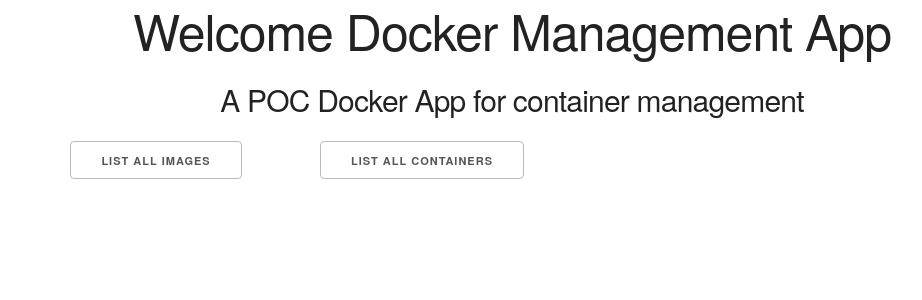
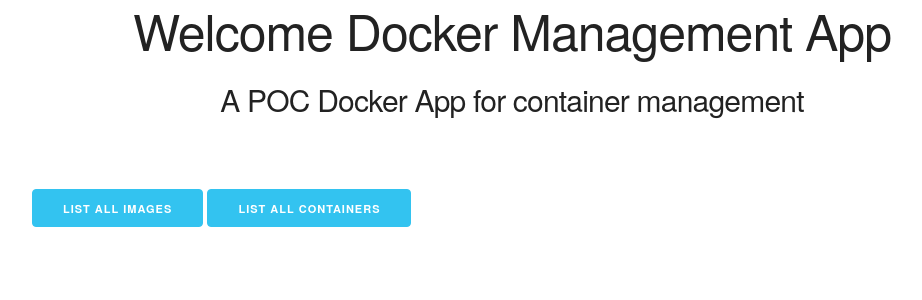
Before and after one commit to AjeetK/docker-app, a Flask app: page / in a window 1280 px wide. Shown: the top 300 px of the page, without its empty margins (128-1050 px from the left). Run offline with Flask 2, Linux system fonts and the light colour scheme.

Commit message:
fix: container logs floating outsite code block and align images and container list button on home page

```diff
--- a/templates/containerlogs.html
+++ b/templates/containerlogs.html
@@ -3,6 +3,7 @@
 	<!-- CSS -->
 	<link rel="stylesheet" href="/static/css/normalize.css">
 	<link rel="stylesheet" href="/static/css/skeleton.css">
+	<link rel="stylesheet" href="/static/css/custom.css">
 </head>
 <body>
 	<div class="container">
--- a/templates/home.html
+++ b/templates/home.html
@@ -6,6 +6,7 @@
       <!-- CSS -->
 	  <link rel="stylesheet" href="static/css/normalize.css">
 	  <link rel="stylesheet" href="static/css/skeleton.css">
+	  <link rel="stylesheet" href="static/css/custom.css">
 </head>
 <body>
 	<div class="container">
@@ -13,24 +14,13 @@
 			<h1><center>Welcome Docker Management App</center></h1>
 			<h4><center>A POC Docker App for  container management</center></h4>
 		</div> <!-- Endo of row -->
-	<div class="columns two"></div>
+		<br><br>
 		<div class="row">
-		<div class="columns five"></div>
-
-		<div class="columns two">
-			<a class="button" href="/images">List all images </a>
+			<div class="columns twelve text-center">
+				<a class="button button-primary" href="/images">List all images </a>
+				<a class="button button-primary" href="/containers">List all containers</a>
 			</div> <!-- End of columns two -->
-		<div class="column one">
-			<span> &nbsp;</span>
 		</div>
-		<div class="columns three">
-
-			<a class="button" href="/containers">List all containers</a>
-		</div>
-		<div class="columns three"></div>
-	</div>
-	<div class="columns two"></div>
-
 	</div>
 </body>
 </html>
```
Lines whose indentation alone changed are shown as unchanged.
